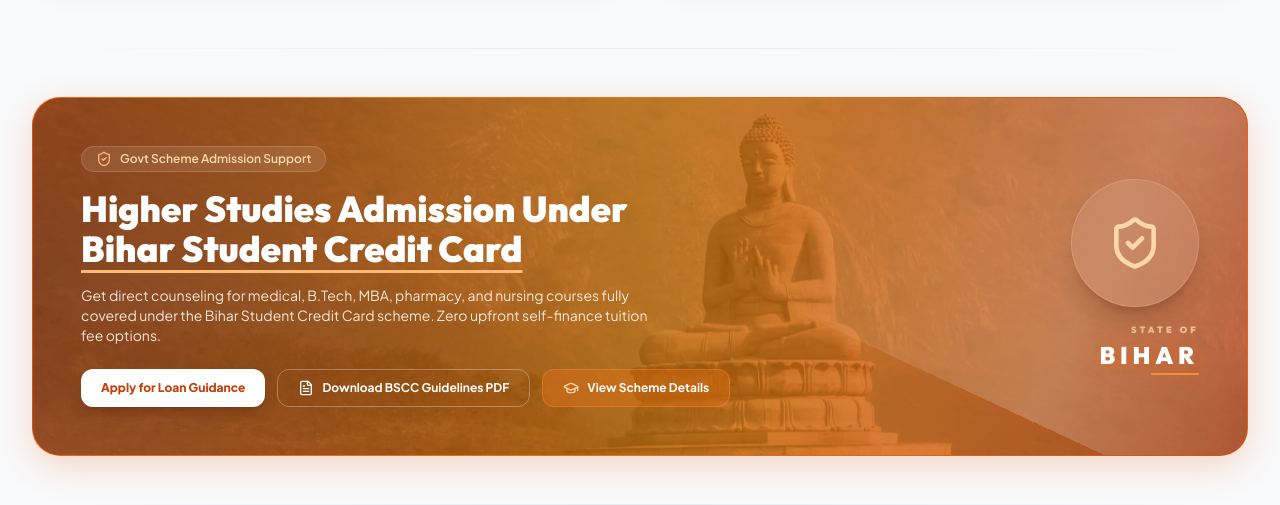
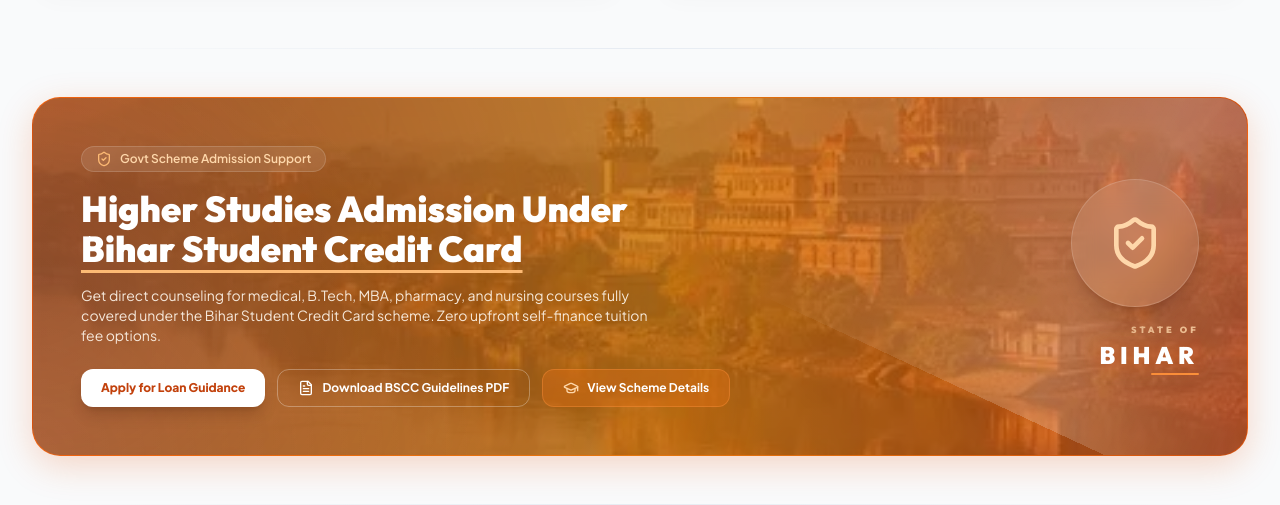
Before and after one commit to 08Satyamkumar/Think_Your_College, a Next.js app: page / in a window 1280 px wide. Shown: the part 1785-2290 px from the top of the page. Built offline with nearby package versions, Linux system fonts and the light colour scheme.

Commit message:
design: add third bihar background image (Tourism Collage) to BSCC spotlight banner slideshow

```diff
--- a/src/app/page.tsx
+++ b/src/app/page.tsx
@@ -533,7 +533,8 @@ export default function HomePage() {
 
   const biharBgs = [
     { src: "/images/bihar/bihar_bg_1.jpg", position: "bg-[right_bottom_20%]" },
-    { src: "/images/bihar/bihar_bg_2.jpg", position: "bg-[center_35%]" }
+    { src: "/images/bihar/bihar_bg_2.jpg", position: "bg-[center_35%]" },
+    { src: "/images/bihar/bihar_bg_3.jpg", position: "bg-center" }
   ];
   const [activeBiharBg, setActiveBiharBg] = useState(0);
 
```
Also changed, not shown: public/images/bihar/bihar_bg_3.jpg (added).
